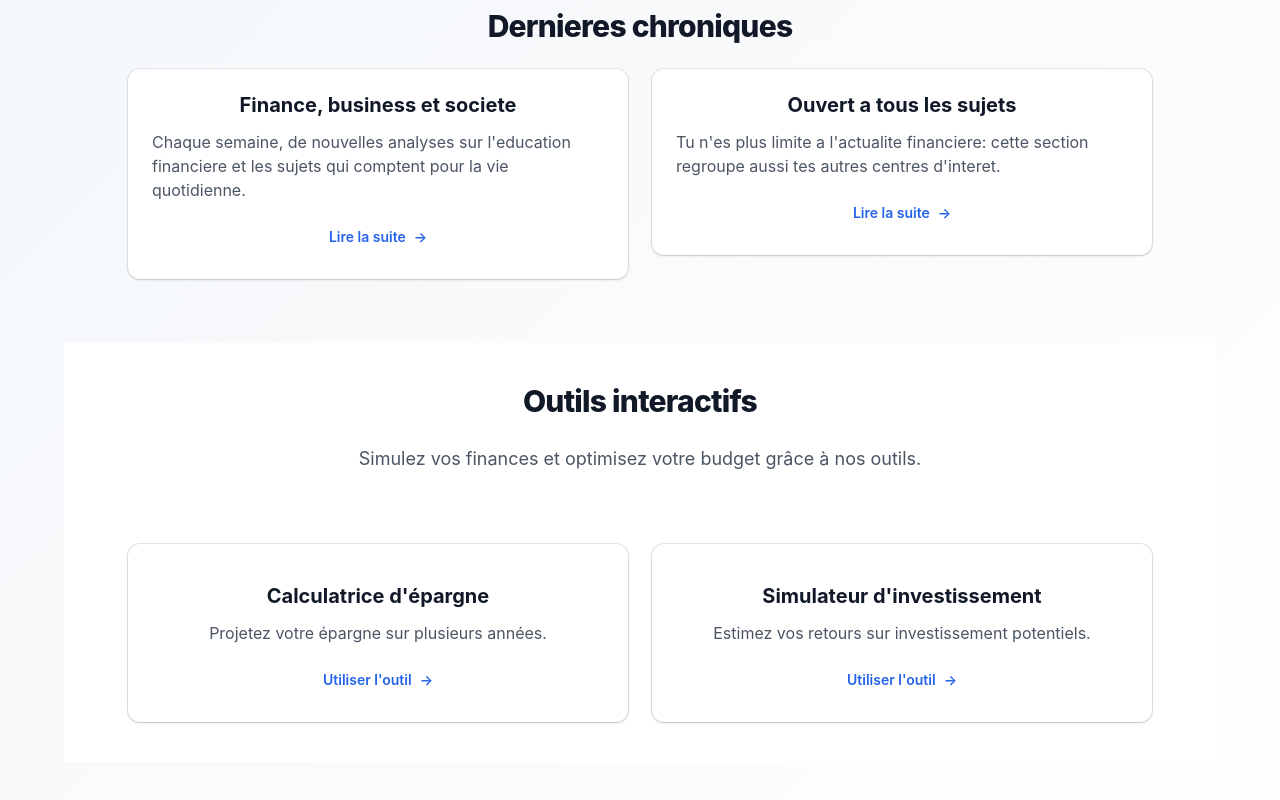
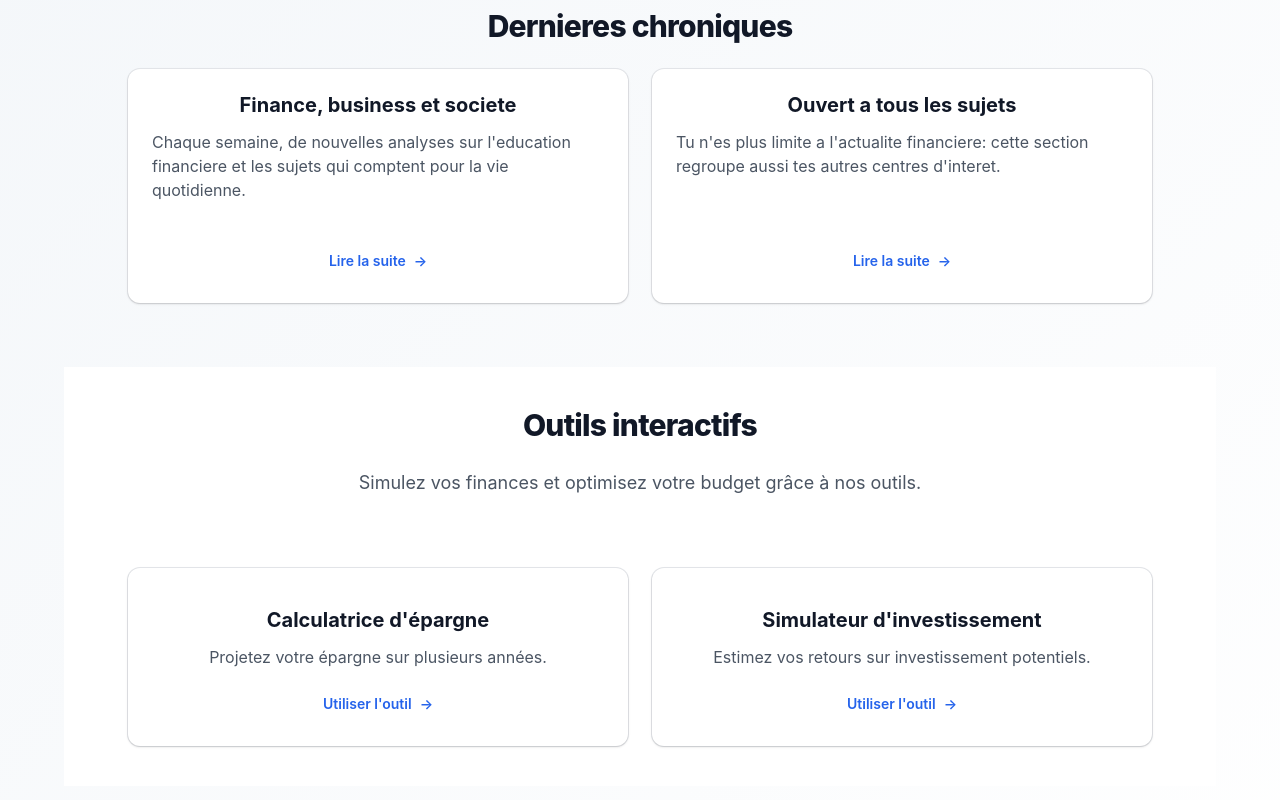
Before and after one commit to wxreyz-a/edueco-react-project, a React (Create React App) app: page / in a window 1280 px wide. Shown: the part 980-1780 px from the top of the page. Built offline with nearby package versions, Linux system fonts and the light colour scheme; no server answers.

Commit message:
Articles size

```diff
--- a/src/accueil/Home.css
+++ b/src/accueil/Home.css
@@ -629,6 +629,18 @@ html, body {
   flex-grow: 1;
 }
 
+.article-excerpt {
+  width: 100%;
+  height: calc(4 * 1em * var(--line-normal));
+  display: -webkit-box;
+  -webkit-box-orient: vertical;
+  -webkit-line-clamp: 4;
+  line-clamp: 4;
+  overflow: hidden;
+  text-overflow: ellipsis;
+  flex-grow: 0;
+}
+
 .read-more,
 .tool-link {
   display: inline-flex;
@@ -728,7 +740,7 @@ html, body {
 /* Footer accueil uniquement */
 .home-page footer {
   position: relative;
-  background-color: var(--gray-900);
+  background-color: #162b44;
   color: var(--white);
   padding: var(--space-12) 0 var(--space-8);
   margin: 0;
--- a/src/accueil/Home.js
+++ b/src/accueil/Home.js
@@ -28,6 +28,8 @@ const FALLBACK_LATEST_POSTS = [
     link: '/blog/',
   },
 ];
+
+const LATEST_POST_EXCERPT_MAX_CHARS = 220;
 
 function stripHtml(html = '') {
   if (typeof html !== 'string' || html.length === 0) {
@@ -85,14 +87,15 @@ function decodeHtmlEntities(text = '') {
     return '';
   }
 
-  const namedEntities = {
-    amp: '&',
-    lt: '<',
-    gt: '>',
-    quot: '"',
-    apos: "'",
-    nbsp: ' ',
-  };
+  if (!text.includes('&')) {
+    return text;
+  }
+
+  if (typeof document !== 'undefined' && typeof document.createElement === 'function') {
+    const decoder = document.createElement('textarea');
+    decoder.innerHTML = text;
+    return decoder.value;
+  }
 
   return text
     .replaceAll(/&#x([0-9a-fA-F]+);/g, (match, hexValue) => {
@@ -108,17 +111,39 @@ function decodeHtmlEntities(text = '') {
         return match;
       }
       return String.fromCodePoint(codePoint);
-    })
-    .replaceAll(/&([a-zA-Z]+);/g, (match, entityName) => (
-      namedEntities[entityName] ?? match
-    ));
+    });
+}
+
+function sanitizeWordPressExcerpt(excerpt = '') {
+  return excerpt
+    .replace(/\s*\[(?:…|\.\.\.|&hellip;)\]\s*$/iu, '')
+    .trim();
+}
+
+function truncateText(text = '', maxChars = LATEST_POST_EXCERPT_MAX_CHARS) {
+  if (typeof text !== 'string') {
+    return '';
+  }
+
+  const normalized = text.trim().replace(/\s+/g, ' ');
+  if (normalized.length <= maxChars) {
+    return normalized;
+  }
+
+  const slice = normalized.slice(0, maxChars + 1);
+  const lastSpace = slice.lastIndexOf(' ');
+  const cutoff = lastSpace > Math.floor(maxChars * 0.6) ? lastSpace : maxChars;
+
+  return `${slice.slice(0, cutoff).trim()}…`;
 }
 
 function normalizeWordPressPost(post) {
   return {
     id: post?.id,
     title: decodeHtmlEntities(post?.title?.rendered || 'Chronique'),
-    excerpt: decodeHtmlEntities(stripHtml(post?.excerpt?.rendered || '')),
+    excerpt: sanitizeWordPressExcerpt(
+      decodeHtmlEntities(stripHtml(post?.excerpt?.rendered || ''))
+    ),
     link: post?.link || '/blog/',
   };
 }
@@ -243,7 +268,7 @@ const ArticlesSection = ({ posts }) => {
       {displayedPosts.map((post) => (
         <article className="article-card" key={post.id}>
           <h3>{post.title}</h3>
-          <p>{post.excerpt}</p>
+          <p className="article-excerpt">{truncateText(post.excerpt)}</p>
           <a href={post.link} className="read-more" aria-label={`Lire la chronique ${post.title}`}>
             Lire la suite
           </a>
```
Also changed, not shown: 1 other file (tests, documents, lock files or other folders).
